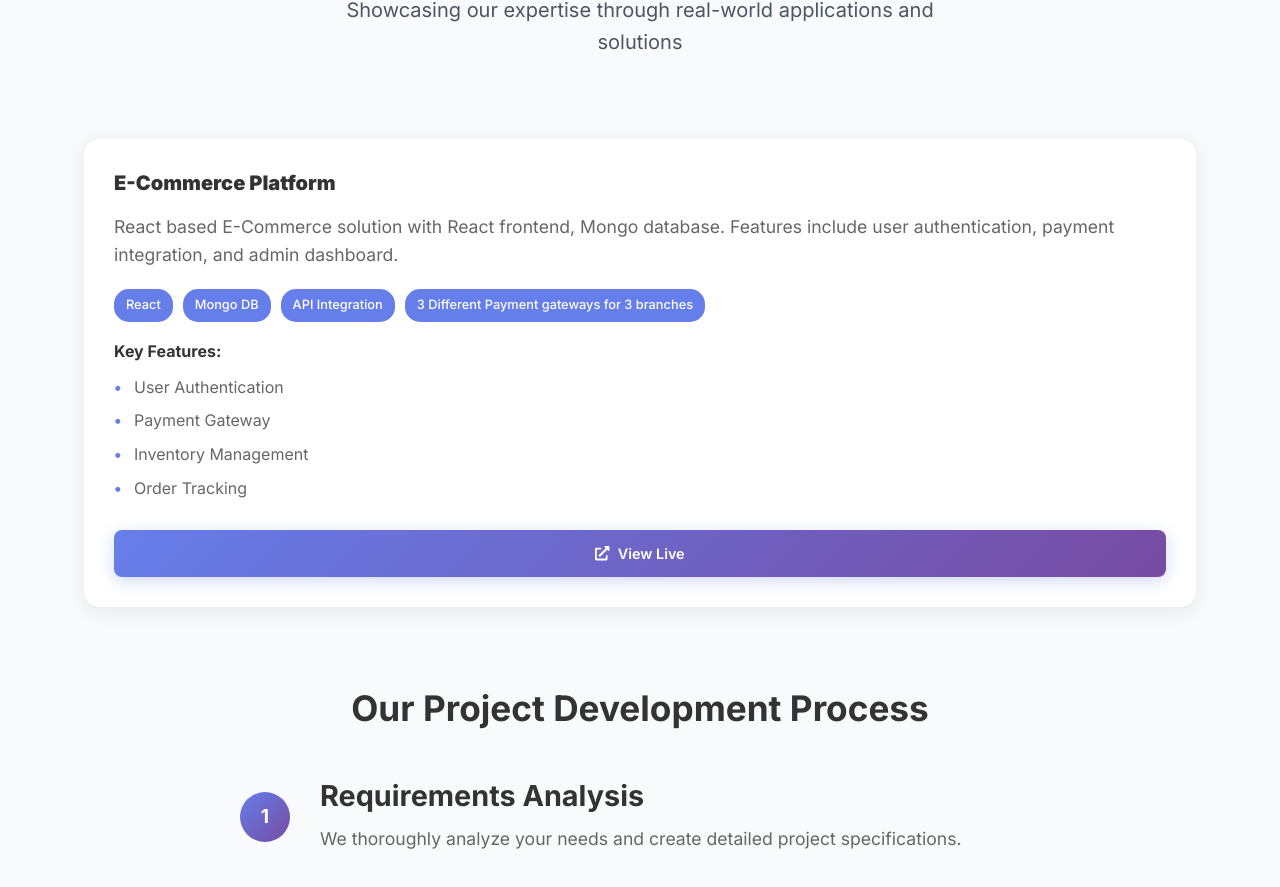
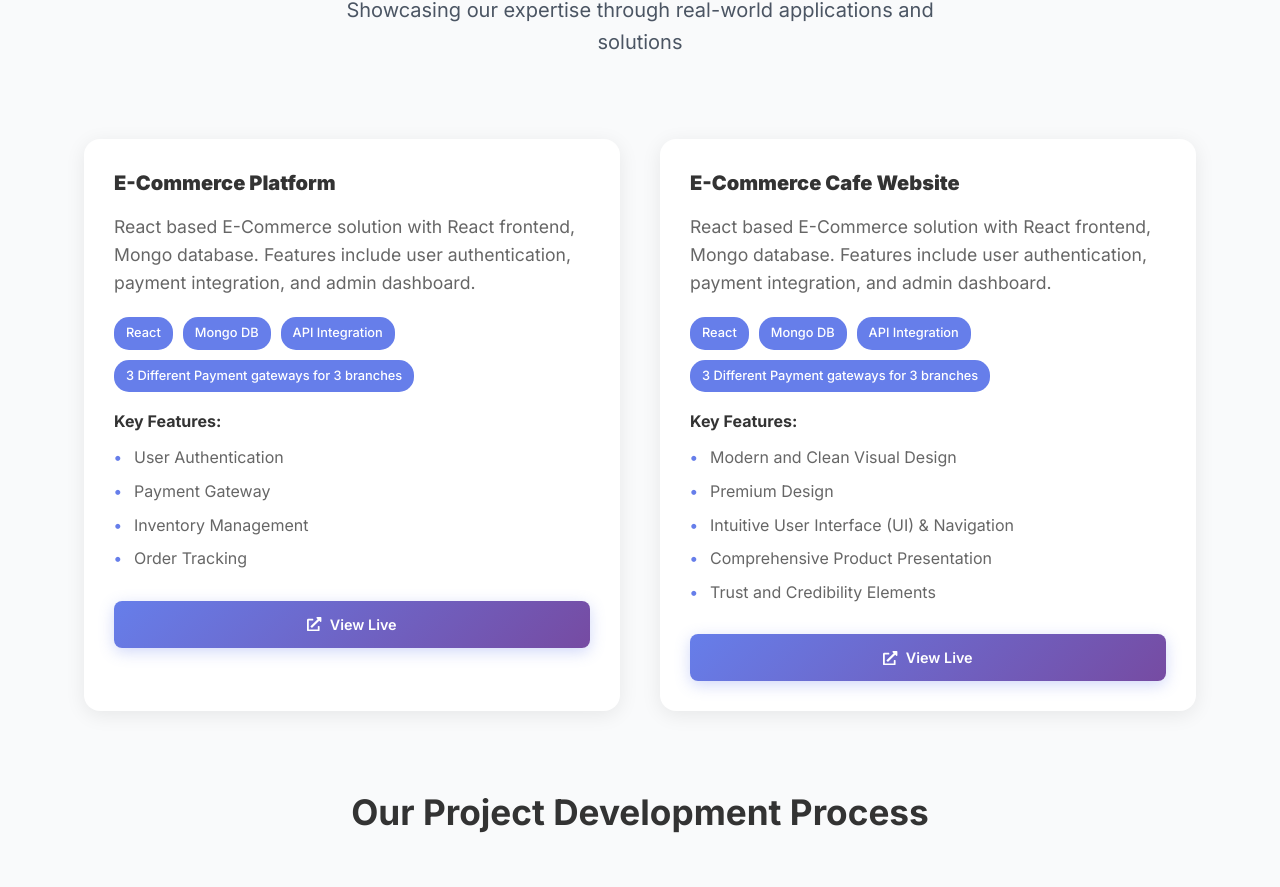
Before and after one commit to joynicholas2001/RUAHVERSE-Website, a React (Vite) app: page / in a window 1280 px wide. Shown: the part 7570-8457 px from the top of the page. Built offline with nearby package versions, Linux system fonts and the light colour scheme; the HTML template or start-up script is replaced by a standard one.

Commit message:
Update project files

```diff
--- a/src/components/Projects.jsx
+++ b/src/components/Projects.jsx
@@ -11,6 +11,16 @@ const Projects = () => {
       technologies: ["React", "Mongo DB", "API Integration", "3 Different Payment gateways for 3 branches"],
       features: ["User Authentication", "Payment Gateway", "Inventory Management", "Order Tracking"],
       liveUrl: "https://artgram.in",
+    },
+
+    {
+      id: 2,
+      title: <strong>E-Commerce Cafe Website</strong>,
+      description: "React based E-Commerce solution with React frontend, Mongo database. Features include user authentication, payment integration, and admin dashboard.",
+      image: "https://images.unsplash.com/photo-1522199755839-e2ba9b43d090?q=80&w=2070&auto=format&fit=crop&ixlib=rb-4.0.3&ixid=M3wxMjA3fDB8MHxwaG90by1wYWdlfHx8fGVufDB8fHx8fA%3D%3D",
+      technologies: ["React", "Mongo DB", "API Integration", "3 Different Payment gateways for 3 branches"],
+      features: ["Modern and Clean Visual Design","Premium Design","Intuitive User Interface (UI) & Navigation", "Comprehensive Product Presentation", "Trust and Credibility Elements"],
+      liveUrl: "https://araku-house.vercel.app/",
     },
 
   ]
```
